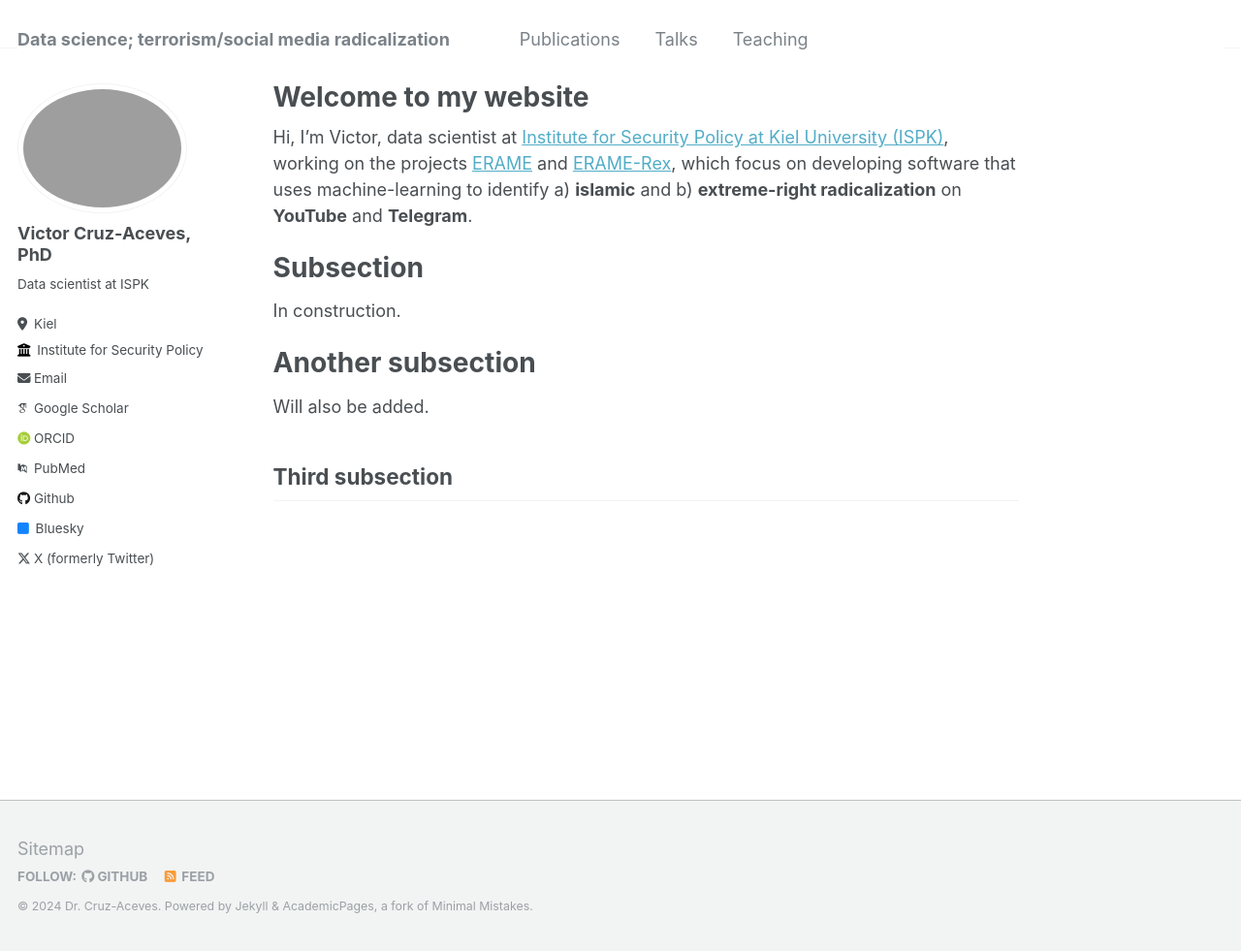
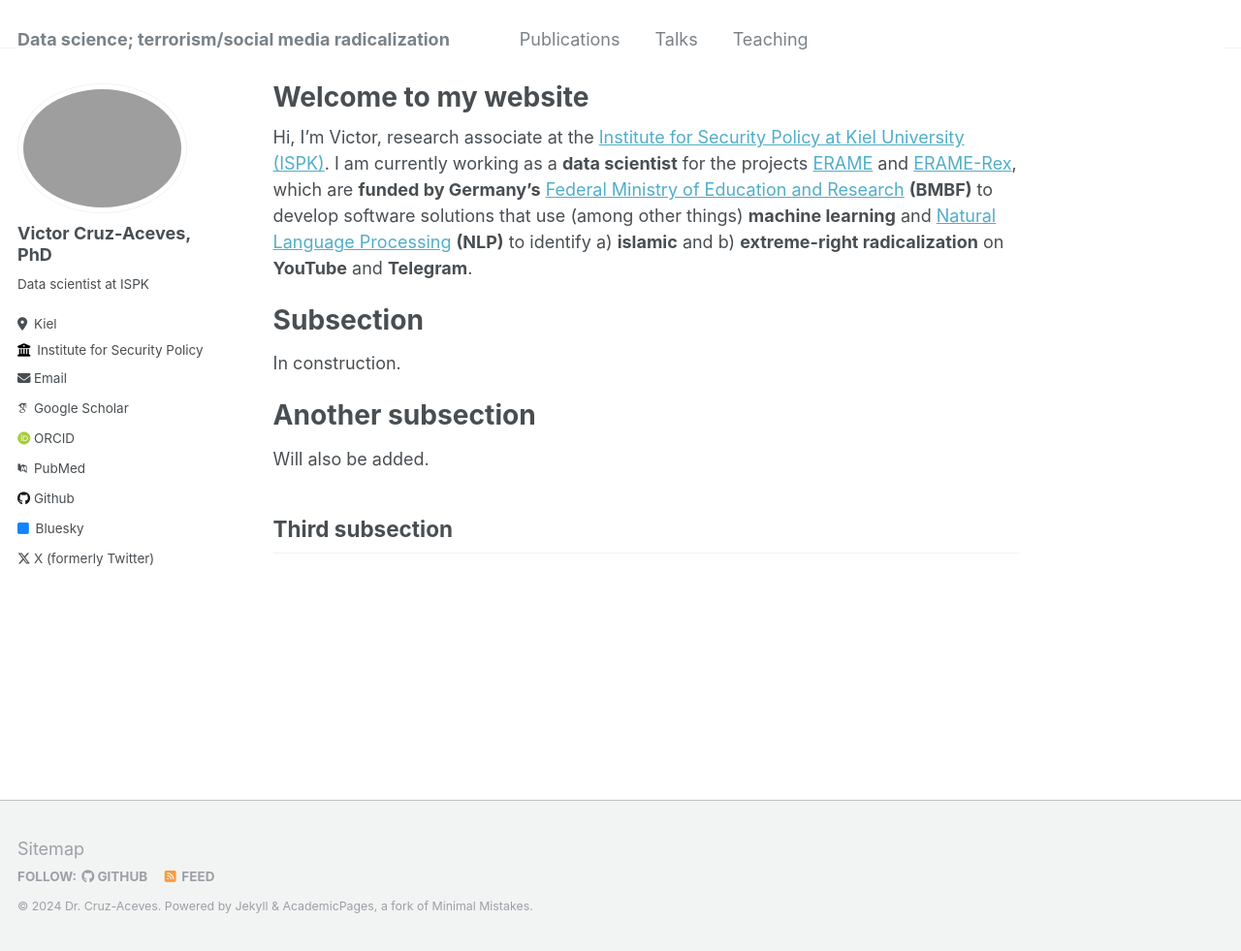
Before and after one commit to victor-cruz-aceves/victor-cruz-aceves.github.io, a Jekyll site: the page built from _pages/about.md, in a window 1280 px wide and 981 px high. Shown: the whole window at 97% size. Built offline with Jekyll 4.4.1, drawn with Linux system fonts in a browser that asks for light colours; some web fonts are replaced.

Commit message:
Added funding info and NLP

```diff
--- a/_pages/about.md
+++ b/_pages/about.md
@@ -7,7 +7,7 @@ redirect_from:
   - /about.html
 ---
 
-Hi, I'm Victor, data scientist at [Institute for Security Policy at Kiel University (ISPK)](https://www.ispk.uni-kiel.de/en), working on the projects [ERAME](https://www.ispk.uni-kiel.de/de/abteilungen/abteilung-terrorismus-und-radikalisierungsforschung/publikationen/download/projektumriss_erame.pdf) and [ERAME-Rex](https://www.ispk.uni-kiel.de/de/abteilungen/abteilung-terrorismus-und-radikalisierungsforschung/publikationen/download/projektumriss_erame-rex.pdf), which focus on developing software that uses machine-learning to identify a) **islamic** and b) **extreme-right radicalization** on **YouTube** and **Telegram**.
+Hi, I'm Victor, research associate at the [Institute for Security Policy at Kiel University (ISPK)](https://www.ispk.uni-kiel.de/en). I am currently working as a **data scientist** for the projects [ERAME](https://www.ispk.uni-kiel.de/de/abteilungen/abteilung-terrorismus-und-radikalisierungsforschung/publikationen/download/projektumriss_erame.pdf) and [ERAME-Rex](https://www.ispk.uni-kiel.de/de/abteilungen/abteilung-terrorismus-und-radikalisierungsforschung/publikationen/download/projektumriss_erame-rex.pdf), which are **funded by Germany's** [Federal Ministry of Education and Research](https://www.bmbf.de/bmbf/en/home/home_node.html) **(BMBF)** to develop software solutions that use (among other things) **machine learning** and [Natural Language Processing](https://en.wikipedia.org/wiki/Natural_language_processing) **(NLP)** to identify a) **islamic** and b) **extreme-right radicalization** on **YouTube** and **Telegram**.
 
 Subsection
 ======
```
